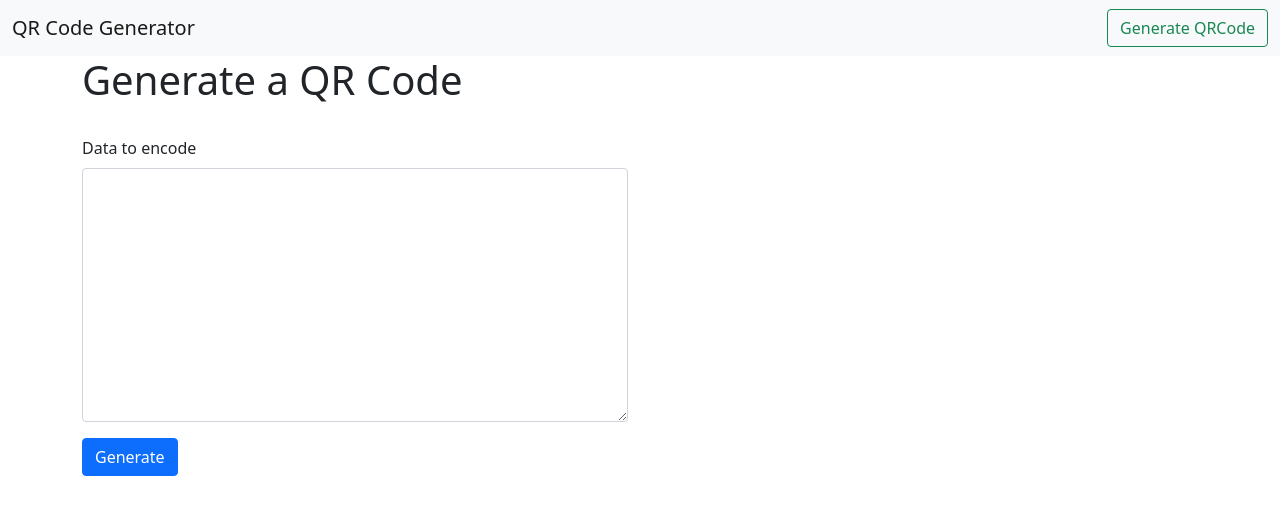
After one commit to Edmond22-prog/django-workshop-qrcode-generator, a Django app: page /generate_qrcode/ in a window 1280 px wide. The commit adds this page. Shown: the top 515 px of the page. Run offline with Django 5.2, Linux system fonts and the light colour scheme.

Commit message:
feat: generate qr code of a data text

```diff
--- a/website/templates/website/base.html
+++ b/website/templates/website/base.html
@@ -25,7 +25,8 @@
             <div class="collapse navbar-collapse" id="navbarSupportedContent">
                 <ul class="navbar-nav me-auto mb-2 mb-lg-0">
                 </ul>
-                <a class="btn btn-outline-success" role="button" href="{% url 'register' %}">Register Employee</a>
+                {% comment %} <a class="btn btn-outline-success" role="button" href="{% url 'register' %}">Register Employee</a> {% endcomment %}
+                <a class="btn btn-outline-success" role="button" href="{% url 'generate_qrcode' %}">Generate QRCode</a>
             </div>
         </div>
     </nav>
--- /dev/null
+++ b/website/templates/website/generate_qrcode.html
@@ -0,0 +1,29 @@
+{% include './base.html' %}
+
+{% block title %}
+    <title>Generate a QR Code</title>
+{% endblock title %}
+
+
+{% block body_content %}
+<div class="container">
+    <h1>Generate a QR Code</h1><br>
+    <div class="row">
+        <div class="col-md-6">
+            <form method="POST" action={% url 'generate_qrcode' %} class="column mb-2">
+                {% csrf_token %}
+                <div class="mb-3">
+                  <label for="data_text" class="form-label">Data to encode</label>
+                  <textarea rows="10" class="form-control" id="data_text" name="text_data">{{ text_data | default:'' }}</textarea>
+                </div>
+                <button type="submit" class="btn btn-primary">Generate</button>
+            </form>
+        </div>
+        {% if qr_code %}
+            <div class="col-md-6">
+                <img src="{{ qr_code }}" alt="QrCode" class="img-fluid">
+            </div>
+        {% endif %}
+    </div>
+</div>
+{% endblock body_content %}
--- a/website/urls.py
+++ b/website/urls.py
@@ -1,9 +1,9 @@
 from django.urls import path
 
-from website.views import home, register_employee
+from website.views import generate_qrcode, home
 
 
 urlpatterns = [
     path("", home, name="home"),
-    path("register/", register_employee, name="register"),
+    path("generate_qrcode/", generate_qrcode, name="generate_qrcode"),
 ]
--- a/website/views.py
+++ b/website/views.py
@@ -1,42 +1,32 @@
-import json
-
 from django.shortcuts import render
 
-from website.forms import RegisterEmployeeForm
-from website.models import Employee
-from website.utils import generate_qr_code
+from website.models import DataInformation
 
 
 def home(request):
     return render(request, "website/index.html")
 
 
-def register_employee(request):
+def generate_qrcode(request):
     if request.method == "GET":
-        return render(request, "website/register_employee.html")
+        return render(request, "website/generate_qrcode.html")
 
-    else:
-        form = RegisterEmployeeForm(request.POST)
-        if form.is_valid():
-            # Create a new employee
-            fullname = form.cleaned_data["fullname"]
-            email = form.cleaned_data["email"]
-            department = form.cleaned_data["department"]
-            employee = Employee.objects.create(
-                fullname=fullname, email=email, department=department
-            )
+    text_data = request.POST["text_data"]
+    # Check if the data already exists
+    try:
+        data_information = DataInformation.objects.get(text_data=text_data)
+        if data_information:
+            context = {
+                "text_data": data_information.text_data,
+                "qr_code": data_information.qr_code.url,
+            }
+            return render(request, "website/generate_qrcode.html", context)
 
-            context_data = {
-                "fullname": employee.fullname,
-                "email": employee.email,
-                "department": employee.department,
-            }
-            # dumped_data = json.dumps(context_data)
-            # qr_code_img = generate_qr_code(dumped_data)
-            # employee.qr_code = qr_code_img
-            # employee.save()
-
-            # context_data["qr_code"] = employee.qr_code.url
-            # context_data["registered"] = True
-
-            return render(request, "website/register_employee.html", context_data)
+    except:
+        # Create a new data information
+        data_information = DataInformation.objects.create(text_data=text_data)
+        context = {
+            "text_data": data_information.text_data,
+            "qr_code": data_information.qr_code.url,
+        }
+        return render(request, "website/generate_qrcode.html", context)
```
Also changed, not shown: website/admin.py (+5 -6 lines), website/forms.py (deleted, +0 -10 lines), website/models.py (+41 -10 lines), website/templates/website/register_employee.html (deleted, +0 -43 lines), website/utils.py (+0 -33 lines), website/migrations/0002_datainformation_delete_employee.py (added), 1 other file.
